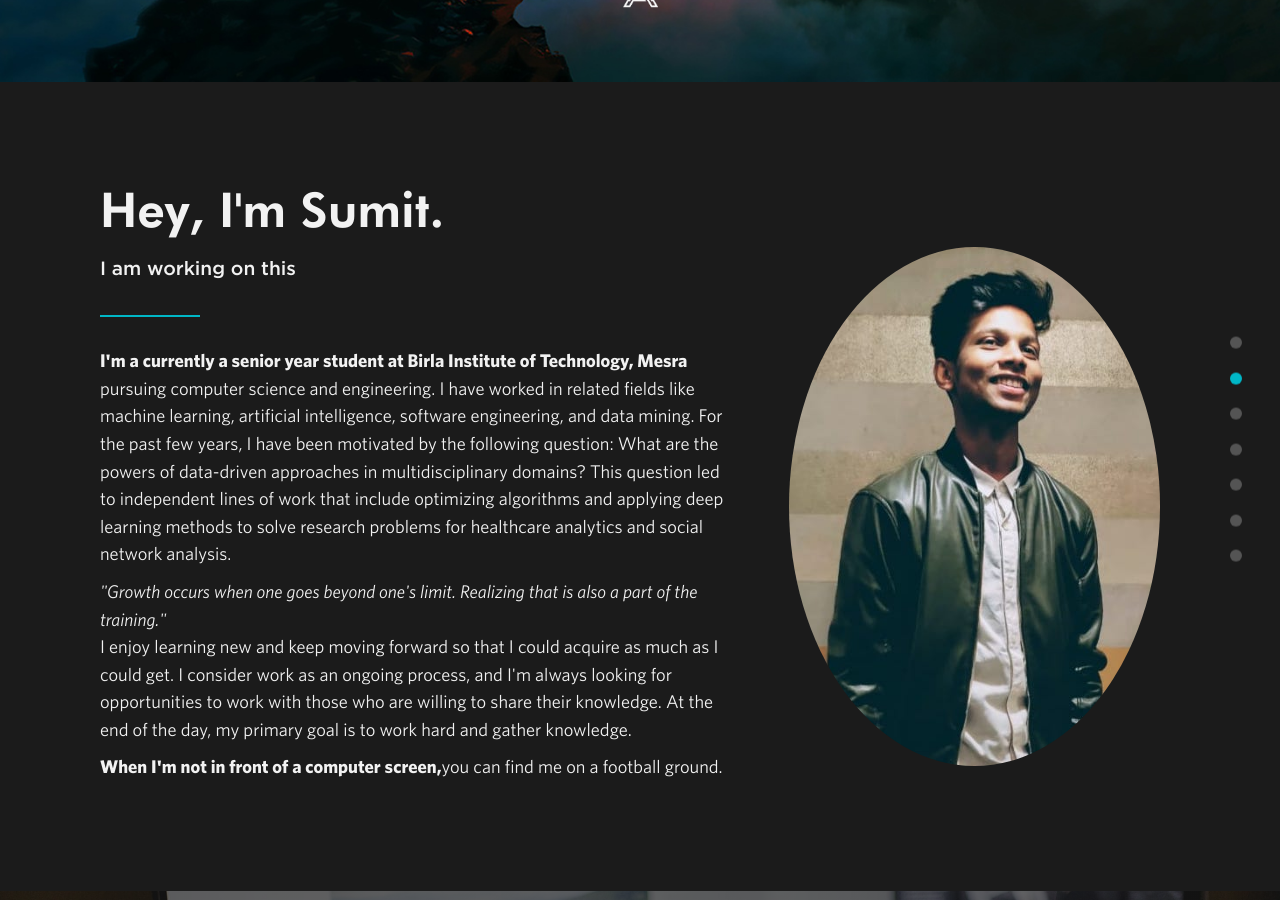
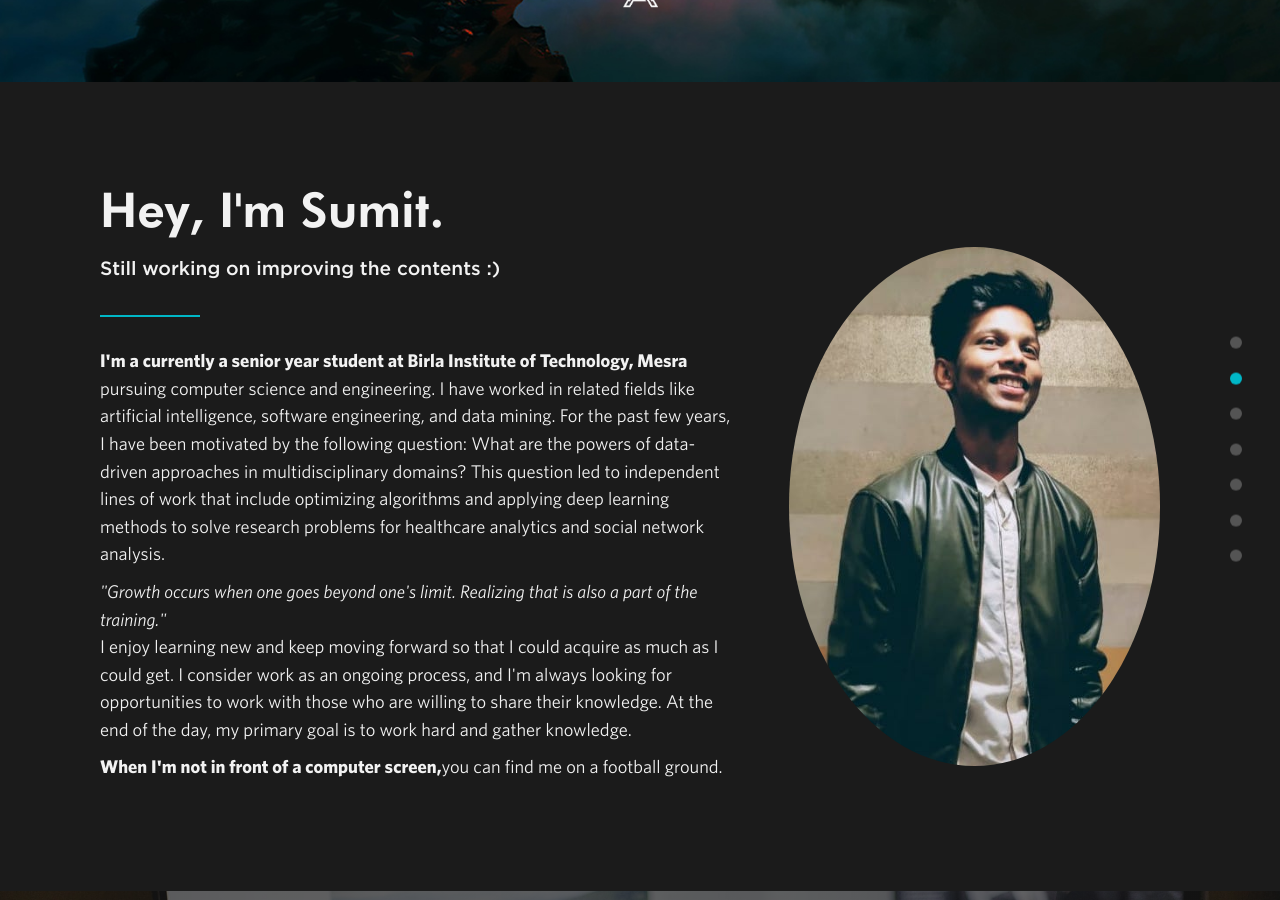
Before and after one commit to sumit6597/sumit6597.github.io, a Jekyll site: the page built from index.html, in a window 1280 px wide and 900 px high, scrolled down 847 px. Built offline with Jekyll 4.4.1, drawn with Linux system fonts in a browser that asks for light colours; nearby versions of some CDN libraries.

Commit message:
Update about.html

```diff
--- a/_includes/about.html
+++ b/_includes/about.html
@@ -2,12 +2,12 @@
   <div class="section-wrapper">
     <div class="fade-in">
       <h1 class="section-heading">Hey, I'm Sumit.</h1>
-      <h3 class="section-subheading">I am working on this  </h3>
+      <h3 class="section-subheading">Still working on improving the contents :)  </h3>
       <span class="divider"></span>
       <div class="about-wrapper">
         <img class="headshot" src="img/headshot.jpg" alt="headshot">
         <div class="about-text-wrapper">
-          <p class="about-text"><strong>I'm a currently a senior year student at Birla Institute of Technology, Mesra</strong> pursuing computer science and engineering. I have worked in related fields like machine learning, artificial intelligence, software engineering, and data mining. For the past few years, I have been motivated by the following question: What are the powers of data-driven approaches in multidisciplinary domains? This question led to independent lines of work that include optimizing algorithms and applying deep learning methods to solve research problems for healthcare analytics and social network analysis. </p>
+          <p class="about-text"><strong>I'm a currently a senior year student at Birla Institute of Technology, Mesra</strong> pursuing computer science and engineering. I have worked in related fields like artificial intelligence, software engineering, and data mining. For the past few years, I have been motivated by the following question: What are the powers of data-driven approaches in multidisciplinary domains? This question led to independent lines of work that include optimizing algorithms and applying deep learning methods to solve research problems for healthcare analytics and social network analysis. </p>
           <p class="about-text"><cite>"Growth occurs when one goes beyond one's limit. Realizing that is also a part of the training."</cite><br>I enjoy learning new and keep moving forward so that I could acquire as much as I could get. I consider work as an ongoing process, and I'm always looking for opportunities to work with those who are willing to share their knowledge. At the end of the day, my primary goal is to work hard and gather knowledge.</p>
           <p class="about-text"><strong>When I'm not in front of a computer screen,</strong>you can find me on a football ground.</p>
         </div>
```
